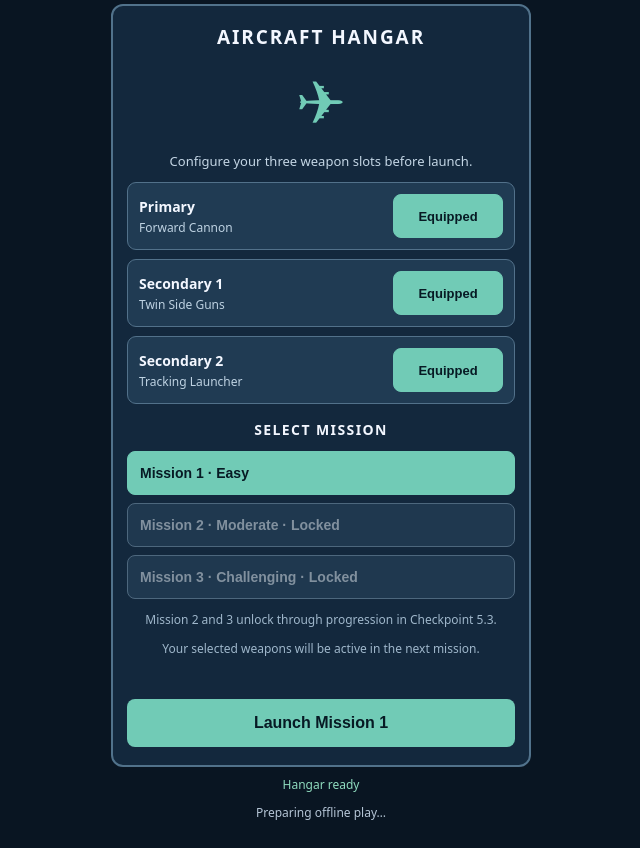
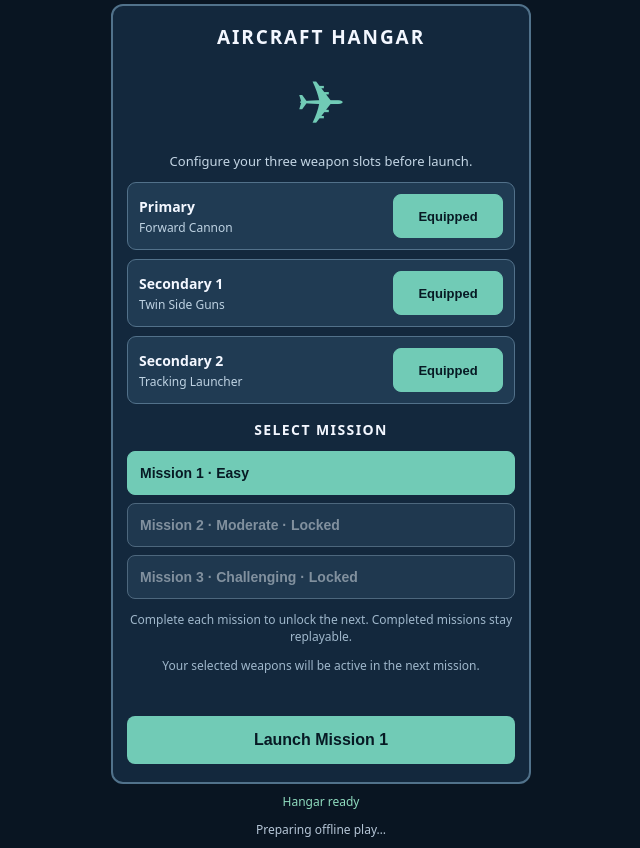
Before and after one commit to ErikEhresman-ST1987/pop-squadron, a website built with Vite: page index.html in a window 1280 px wide. Shown: the part 67-915 px from the top of the page, without its empty margins (319-959 px from the left). Built offline with nearby package versions, Linux system fonts and the light colour scheme.

Commit message:
Checkpoint 5.3: update hangar progression guidance

```diff
--- a/index.html
+++ b/index.html
@@ -8,7 +8,7 @@
   <div id="loadout-slots"></div>
   <h3 class="mission-heading">SELECT MISSION</h3>
   <div id="mission-list" role="group" aria-label="Available missions"></div>
-  <p class="hangar-note">Mission 2 and 3 unlock through progression in Checkpoint 5.3.</p>
+  <p class="hangar-note">Complete each mission to unlock the next. Completed missions stay replayable.</p>
   <p class="hangar-note">Your selected weapons will be active in the next mission.</p>
   <p class="save-status" id="save-status" aria-live="polite"></p>
   <button id="launch" type="button">Launch Mission</button>
```
